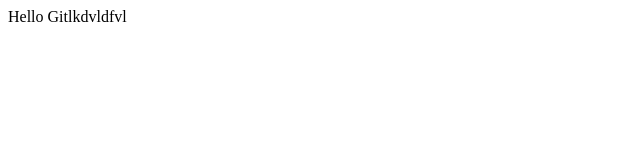
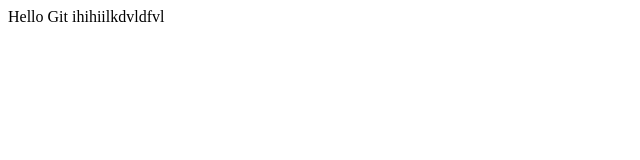
Before and after one commit to Kirill-master/repo2, a plain HTML site: page index.html in a window 1280 px wide. Shown: the full height of the page, 0-640 px from the left. Drawn offline with Linux system fonts and the light colour scheme.

Commit message:
another commit

```diff
--- a/index.html
+++ b/index.html
@@ -1 +1 @@
-<h>Hello Git</h>lkdvldfvl
+<h>Hello Git ihihii</h>lkdvldfvl
```
